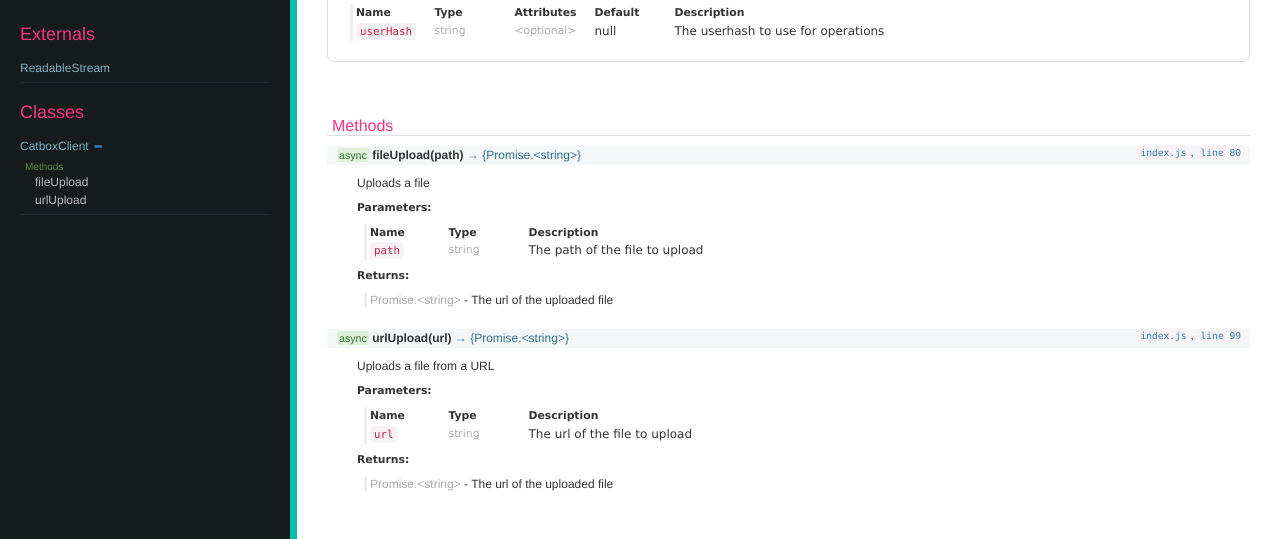
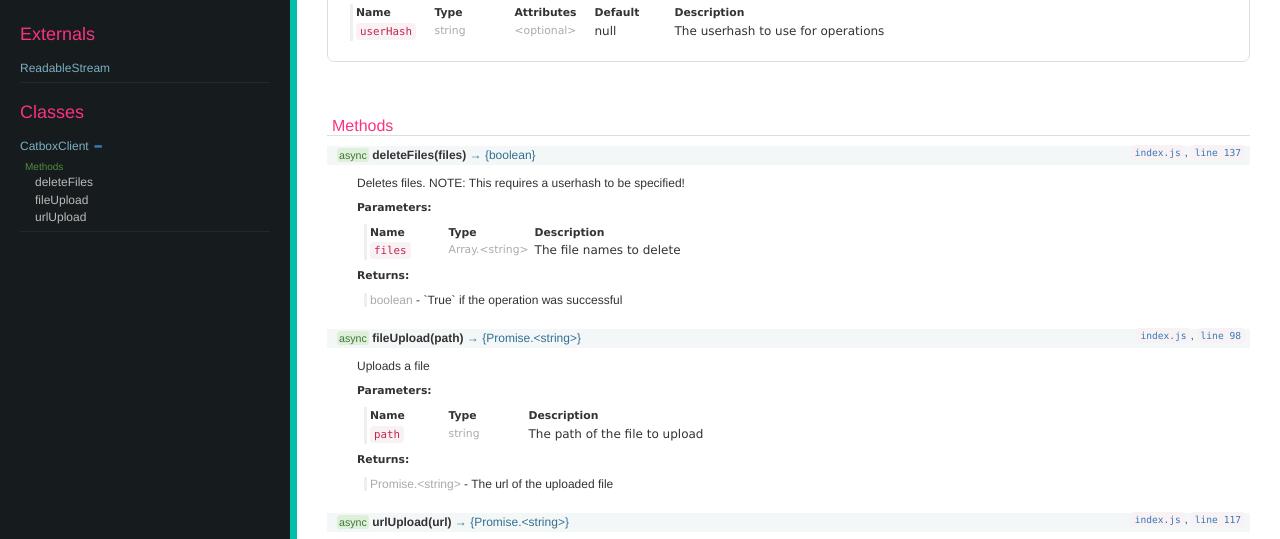
Before and after one commit to samsamson33/catbox-api, a plain HTML site: page CatboxClient.html in a window 1280 px wide. Shown: the part 195-734 px from the top of the page. Drawn offline with Linux system fonts and the light colour scheme.

Commit message:
Update docs

```diff
--- a/CatboxClient.html
+++ b/CatboxClient.html
@@ -32,7 +32,7 @@
         <ul></ul>
     </div>
 
-    <div class="lnb-api hidden"><h3>Externals</h3><ul><li><a href="external-ReadableStream.html">ReadableStream</a><button type="button" class="hidden toggle-subnav btn btn-link">  <span class="glyphicon glyphicon-plus"></span></button><div class="hidden" id="external:ReadableStream_sub"></div></li></ul></div><div class="lnb-api hidden"><h3>Classes</h3><ul><li><a href="CatboxClient.html">CatboxClient</a><button type="button" class="hidden toggle-subnav btn btn-link">  <span class="glyphicon glyphicon-plus"></span></button><div class="hidden" id="CatboxClient_sub"><div class="member-type">Methods</div><ul class="inner"><li><a href="CatboxClient.html#fileUpload">fileUpload</a></li><li><a href="CatboxClient.html#urlUpload">urlUpload</a></li></ul></div></li></ul></div>
+    <div class="lnb-api hidden"><h3>Externals</h3><ul><li><a href="external-ReadableStream.html">ReadableStream</a><button type="button" class="hidden toggle-subnav btn btn-link">  <span class="glyphicon glyphicon-plus"></span></button><div class="hidden" id="external:ReadableStream_sub"></div></li></ul></div><div class="lnb-api hidden"><h3>Classes</h3><ul><li><a href="CatboxClient.html">CatboxClient</a><button type="button" class="hidden toggle-subnav btn btn-link">  <span class="glyphicon glyphicon-plus"></span></button><div class="hidden" id="CatboxClient_sub"><div class="member-type">Methods</div><ul class="inner"><li><a href="CatboxClient.html#deleteFiles">deleteFiles</a></li><li><a href="CatboxClient.html#fileUpload">fileUpload</a></li><li><a href="CatboxClient.html#urlUpload">urlUpload</a></li></ul></div></li></ul></div>
 </nav>
 <div id="resizer"></div>
 
@@ -241,6 +241,167 @@
 
 <dt>
 
+        <h4 class="name" id="deleteFiles">
+
+                <span class="type-signature"><span class="icon green">async</span> </span>deleteFiles<span class="signature">(files)</span><span class="type-signature"> &rarr; {boolean}</span>
+
+
+            <div class="container-source members">
+                <code><a href="index.js.html">index.js</a></code>,
+                <code><a href="index.js.html#line137">line 137</a></code>
+            </div>
+
+        </h4>
+
+
+
+</dt>
+<dd>
+
+
+    <div class="description">
+        Deletes files.
+NOTE: This requires a userhash to be specified!
+    </div>
+
+
+
+
+
+
+
+
+
+    <div class="container-params">
+        <h5>Parameters:</h5>
+
+<table class="params">
+    <thead>
+    <tr>
+
+        <th>Name</th>
+
+
+        <th>Type</th>
+
+
+
+
+
+        <th class="last">Description</th>
+    </tr>
+    </thead>
+
+    <tbody>
+
+
+        <tr>
+
+                <td class="name"><code>files</code></td>
+
+
+            <td class="type">
+
+
+<span class="param-type">Array.&lt;string></span>
+
+
+
+            </td>
+
+
+
+
+
+            <td class="description last">The file names to delete</td>
+        </tr>
+
+
+    </tbody>
+</table>
+
+    </div>
+
+
+
+
+
+
+
+
+
+
+
+
+
+    <div class="container-returns">
+        <h5>Returns:</h5>
+
+
+
+
+
+<span class="param-type">boolean</span>
+
+
+
+
+
+- `True` if the operation was successful
+
+
+
+
+
+    </div>
+
+
+
+
+
+<dl class="details">
+
+
+
+
+
+
+
+
+
+
+
+
+
+
+
+
+
+
+
+
+
+
+
+
+
+
+
+
+
+
+</dl>
+
+
+
+
+</dd>
+
+
+
+
+<dt>
+
         <h4 class="name" id="fileUpload">
 
                 <span class="type-signature"><span class="icon green">async</span> </span>fileUpload<span class="signature">(path)</span><span class="type-signature"> &rarr; {Promise.&lt;string>}</span>
@@ -248,7 +409,7 @@
 
             <div class="container-source members">
                 <code><a href="index.js.html">index.js</a></code>,
-                <code><a href="index.js.html#line80">line 80</a></code>
+                <code><a href="index.js.html#line98">line 98</a></code>
             </div>
 
         </h4>
@@ -408,7 +569,7 @@
 
             <div class="container-source members">
                 <code><a href="index.js.html">index.js</a></code>,
-                <code><a href="index.js.html#line99">line 99</a></code>
+                <code><a href="index.js.html#line117">line 117</a></code>
             </div>
 
         </h4>
```
Also changed, not shown: external-ReadableStream.html (+1 -1 lines), index.html (+22 -1 lines), index.js.html (+56 -6 lines).
